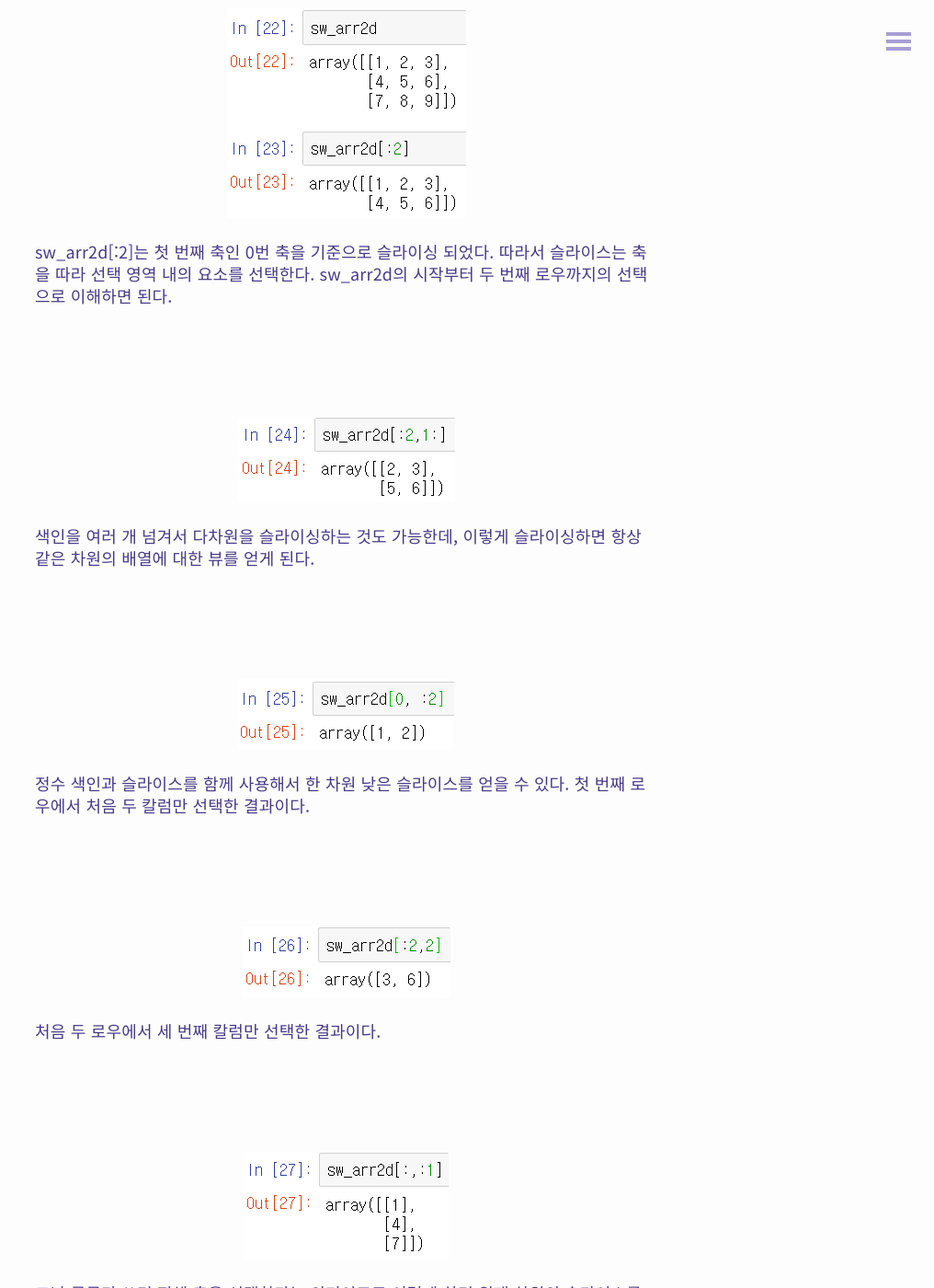
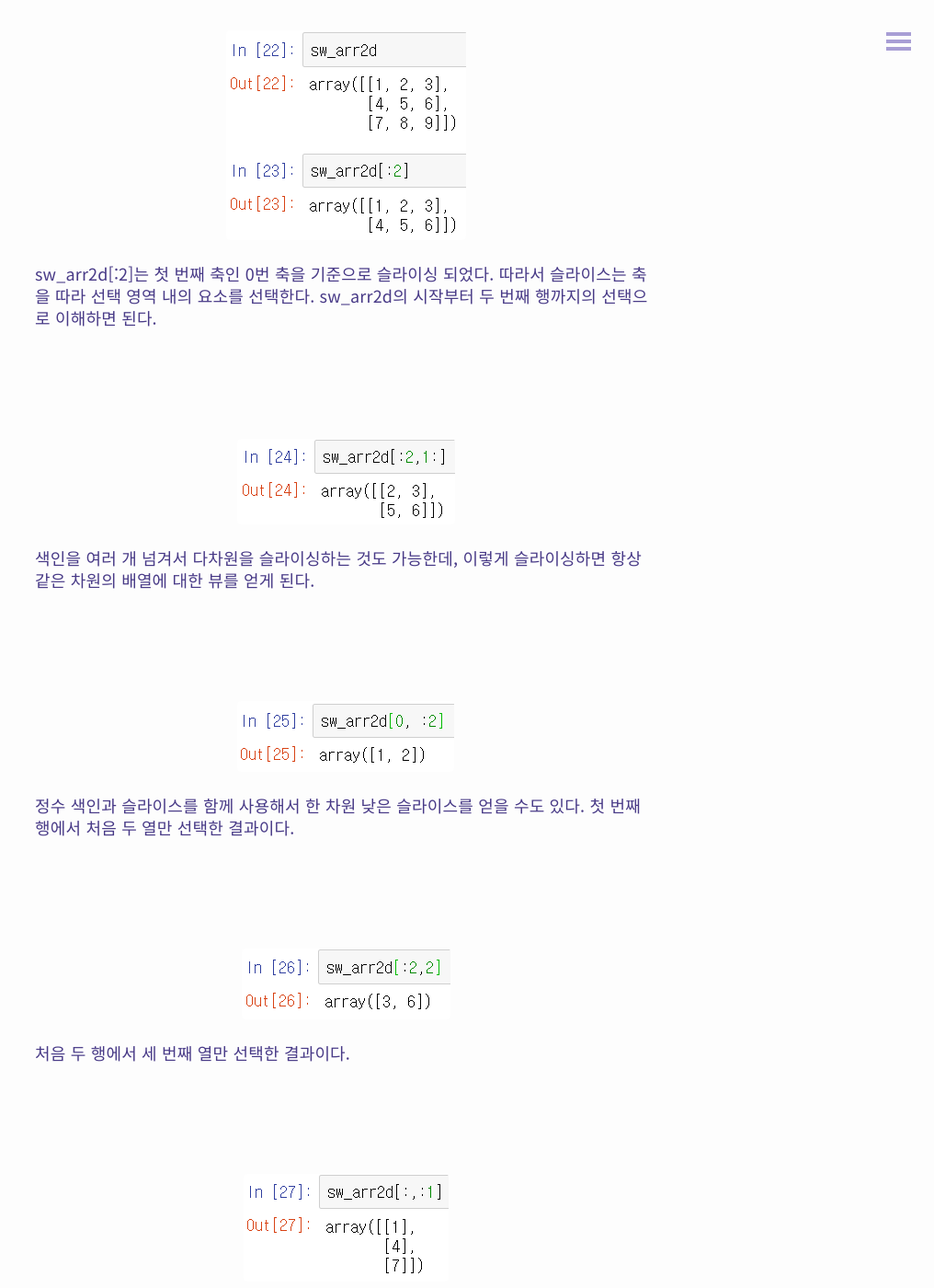
Before and after one commit to sinsaonee/growth-hacker1, a Jekyll site: the page built from _posts/2019-12-15-NumPy-배열과벡터연산#3.md, in a window 1280 px wide and 1400 px high, scrolled down 6096 px. Shown: the whole window at 92% size, without its empty margins (264-1280 px from the left). Built offline with Jekyll 4.4.1, drawn with Linux system fonts in a browser that asks for light colours; comment, search, counter and statistics services are not loaded; some of the changed text lies outside the part shown.

Commit message:
Update 2019-12-15-NumPy-배열과벡터연산#3.md

```diff
--- a/_posts/2019-12-15-NumPy-배열과벡터연산#3.md
+++ b/_posts/2019-12-15-NumPy-배열과벡터연산#3.md
@@ -104,7 +104,7 @@ sw_arr3d[0]에는 스칼라값과 배열 모두 대입할 수 있다는 것을
 
 ![Numpy3-13](/img/post/Numpy3/Numpy3-13.PNG)
 
-sw_arr2d[:2]는 첫 번째 축인 0번 축을 기준으로 슬라이싱 되었다. 따라서 슬라이스는 축을 따라 선택 영역 내의 요소를 선택한다. sw_arr2d의 시작부터 두 번째 로우까지의 선택으로 이해하면 된다.
+sw_arr2d[:2]는 첫 번째 축인 0번 축을 기준으로 슬라이싱 되었다. 따라서 슬라이스는 축을 따라 선택 영역 내의 요소를 선택한다. sw_arr2d의 시작부터 두 번째 행까지의 선택으로 이해하면 된다.
 
 <br><br><br>
 
@@ -116,13 +116,13 @@ sw_arr2d[:2]는 첫 번째 축인 0번 축을 기준으로 슬라이싱 되었
 
 ![Numpy3-15](/img/post/Numpy3/Numpy3-15.PNG)
 
-정수 색인과 슬라이스를 함께 사용해서 한 차원 낮은 슬라이스를 얻을 수 있다. 첫 번째 로우에서 처음 두 칼럼만 선택한 결과이다.
+정수 색인과 슬라이스를 함께 사용해서 한 차원 낮은 슬라이스를 얻을 수도 있다. 첫 번째 행에서 처음 두 열만 선택한 결과이다.
 
 <br><br><br>
 
 ![Numpy3-16](/img/post/Numpy3/Numpy3-16.PNG)
 
-처음 두 로우에서 세 번째 칼럼만 선택한 결과이다.
+처음 두 행에서 세 번째 열만 선택한 결과이다.
 
 <br><br><br>
 
```
Also changed, not shown: other parts of _posts/2019-12-15-NumPy-배열과벡터연산#3.md (+1 -1 lines).
